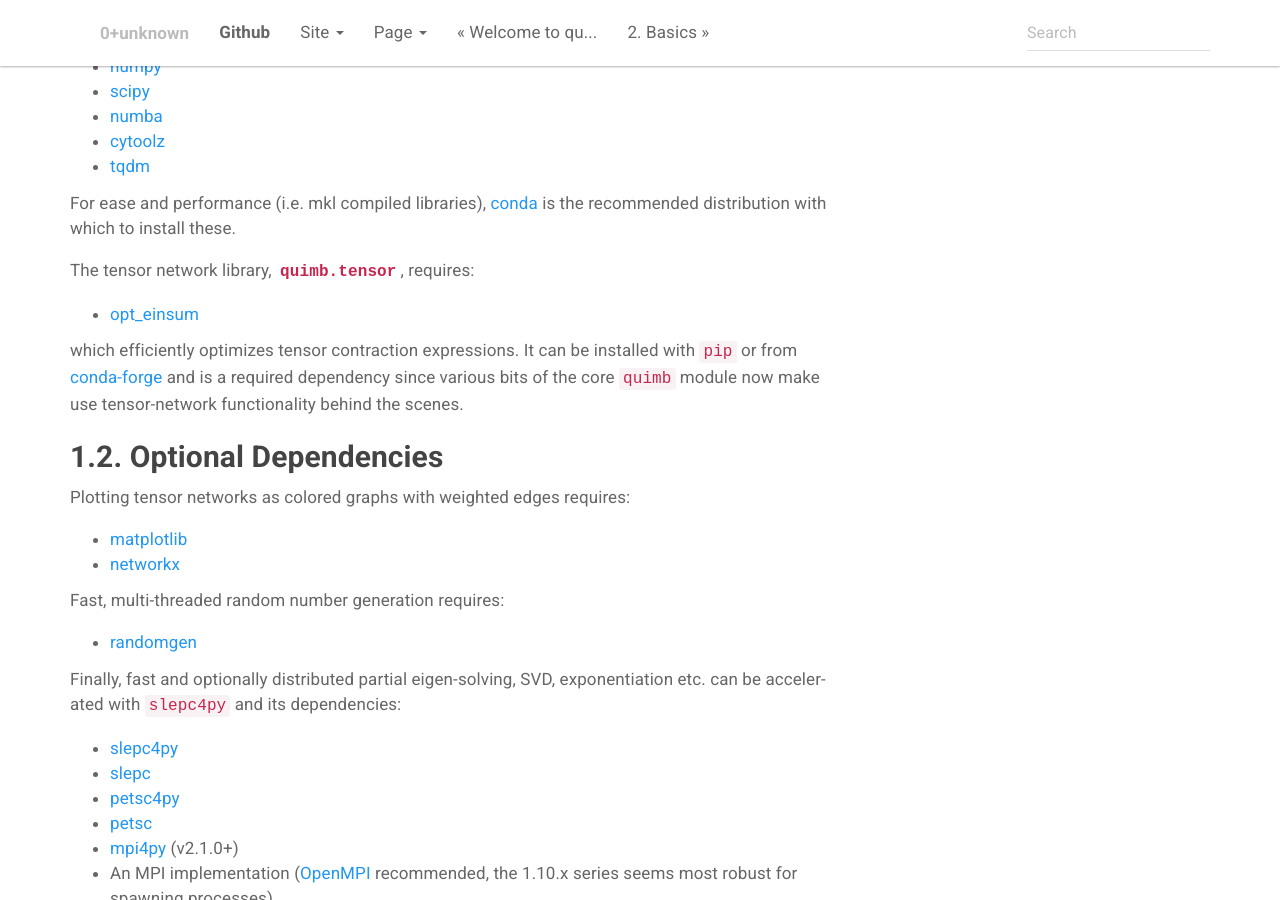
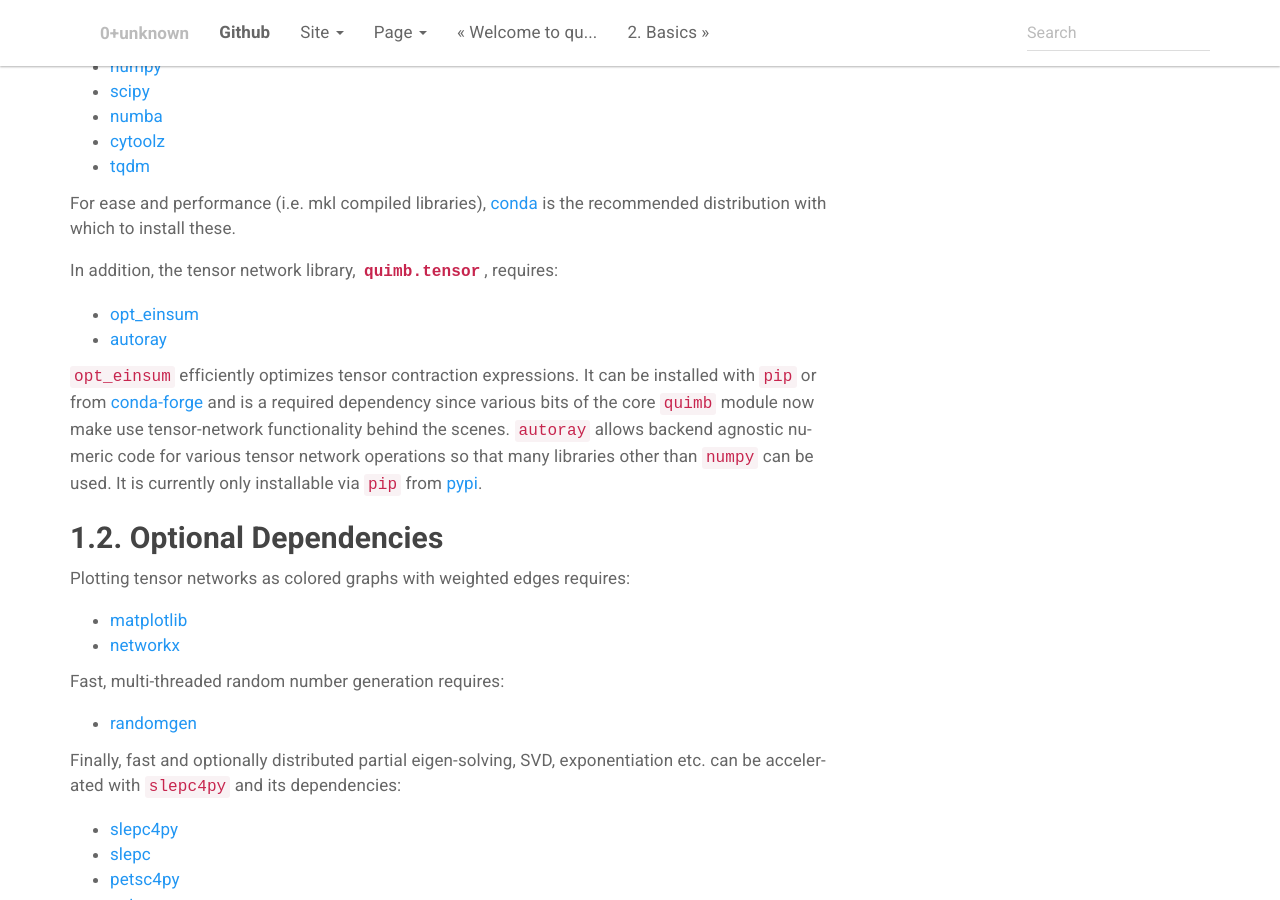
Before and after one commit to jcmgray/quimb, a Sphinx documentation site: the page built from docs/installation.rst, in a window 1280 px wide and 900 px high, scrolled down 485 px. Built offline with Sphinx 7.4.7, drawn with Linux system fonts in a browser that asks for light colours; pages that are not in the unit, such as notebooks, are missing from menus.

Commit message:
document autoray as dep and add to setup.py

```diff
--- a/docs/installation.rst
+++ b/docs/installation.rst
@@ -30,11 +30,14 @@ The core packages ``quimb`` requires are:
 
 For ease and performance (i.e. mkl compiled libraries), `conda <https://conda.io/miniconda.html/>`_ is the recommended distribution with which to install these.
 
-The tensor network library, :mod:`quimb.tensor`, requires:
+In addition, the tensor network library, :mod:`quimb.tensor`, requires:
 
 * `opt_einsum <https://github.com/dgasmith/opt_einsum>`_
+* `autoray <https://github.com/jcmgray/autoray>`_
 
-which efficiently optimizes tensor contraction expressions. It can be installed with ``pip`` or from `conda-forge <https://conda-forge.org>`_ and is a required dependency since various bits of the core ``quimb`` module now make use tensor-network functionality behind the scenes.
+``opt_einsum`` efficiently optimizes tensor contraction expressions. It can be installed with ``pip`` or from `conda-forge <https://conda-forge.org>`_ and is a required dependency since various bits of the core ``quimb`` module now make use tensor-network functionality behind the scenes.
+``autoray`` allows backend agnostic numeric code for various tensor network operations so that many libraries other than ``numpy`` can be used. It is currently only installable via ``pip`` from `pypi <https://pypi.org/project/autoray/>`_.
+
 
 Optional Dependencies
 =====================
--- a/setup.py
+++ b/setup.py
@@ -30,6 +30,7 @@ setup(
         'cytoolz>=0.8.0',
         'tqdm>=4',
         'opt_einsum>=2',
+        'autoray>=0.1',
     ],
     extras_require={
         'tensor': [
```
